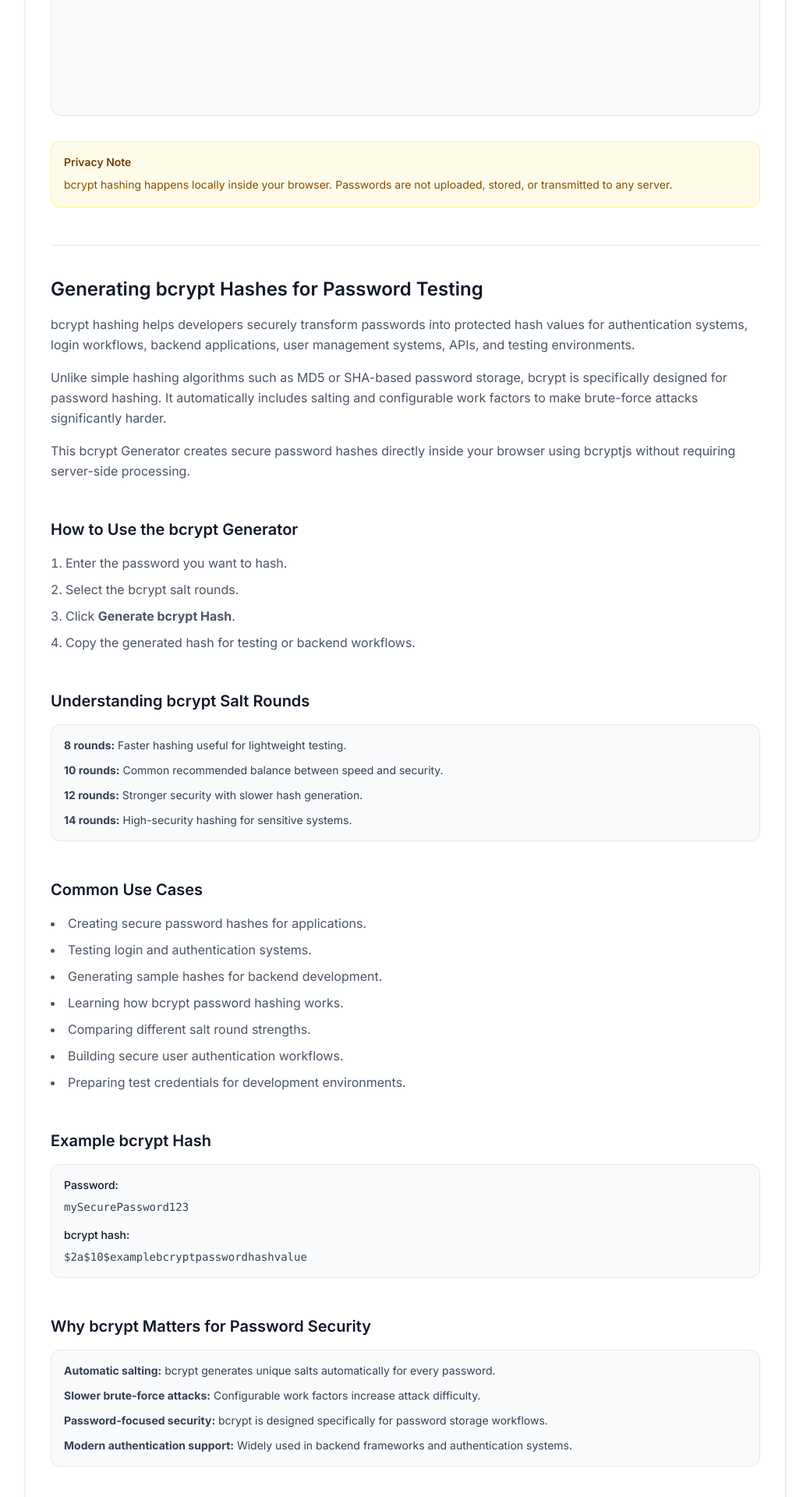
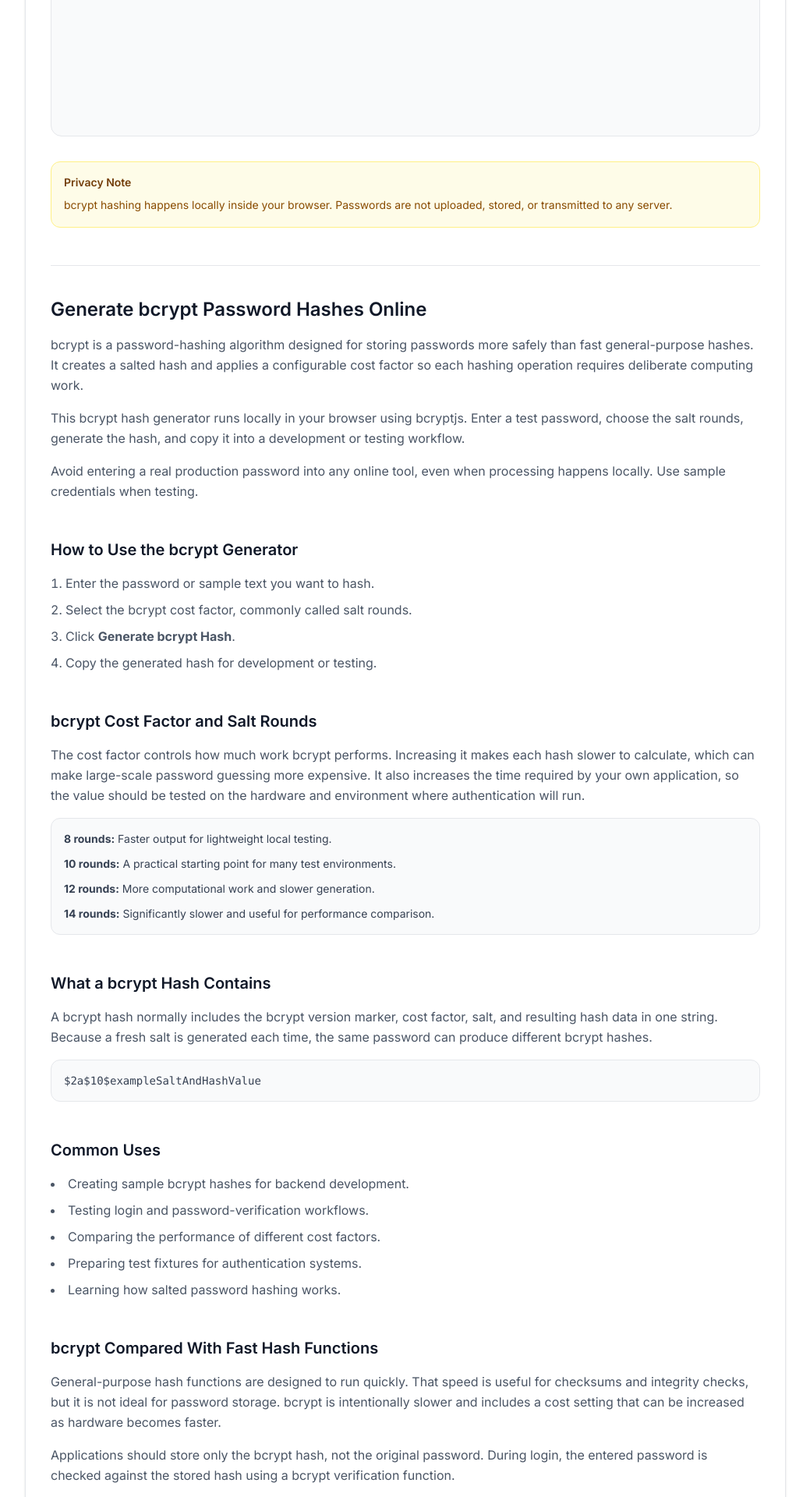
Before and after one commit to vaarunsonawwane-ops/yoryantra-new, a Next.js app: page /tools/bcrypt-generator in a window 1280 px wide. Shown: the part 880-2800 px from the top of the page at 78% size, without its empty margins (120-1159 px from the left). Built offline with nearby package versions, Linux system fonts and the light colour scheme.

Commit message:
bcrypt Generator SEO update

```diff
--- a/app/tools/bcrypt-generator/ToolClient.tsx
+++ b/app/tools/bcrypt-generator/ToolClient.tsx
@@ -38,8 +38,8 @@ export default function ToolClient() {
 
   return (
     <ToolShell
-      title="bcrypt Generator"
-      description="Generate secure bcrypt password hashes instantly with this free online bcrypt Generator."
+      title="bcrypt Hash Generator"
+      description="Generate salted bcrypt password hashes online with selectable cost factors. Hashing runs locally in your browser for development and testing."
     >
       {/* PASSWORD */}
       <div>
@@ -111,8 +111,8 @@ export default function ToolClient() {
       </div>
 
       {/* OUTPUT */}
-      <div className="mt-8">
-        <div className="flex items-center justify-between mb-3">
+      <div className="mt-8 min-w-0">
+        <div className="flex items-center justify-between gap-3 mb-3">
           <h3 className="text-lg font-semibold text-gray-900">
             Generated bcrypt Hash
           </h3>
@@ -131,7 +131,7 @@ export default function ToolClient() {
           )}
         </div>
 
-        <div className="yoryantra-output min-h-[140px] flex items-center text-sm break-words">
+        <div className="yoryantra-output min-h-[140px] min-w-0 flex items-center text-sm break-all">
           {hash ||
             "Generated bcrypt hash will appear here..."}
         </div>
@@ -153,27 +153,19 @@ export default function ToolClient() {
       <section className="mt-12 border-t border-gray-200 pt-10 space-y-12">
         <div>
           <h2 className="text-2xl font-semibold text-gray-900">
-            Generating bcrypt Hashes for Password Testing
+            Generate bcrypt Password Hashes Online
           </h2>
 
           <p className="mt-4 text-gray-600 leading-relaxed">
-            bcrypt hashing helps developers securely transform passwords into
-            protected hash values for authentication systems, login workflows,
-            backend applications, user management systems, APIs, and testing
-            environments.
+            bcrypt is a password-hashing algorithm designed for storing passwords more safely than fast general-purpose hashes. It creates a salted hash and applies a configurable cost factor so each hashing operation requires deliberate computing work.
           </p>
 
           <p className="mt-4 text-gray-600 leading-relaxed">
-            Unlike simple hashing algorithms such as MD5 or SHA-based password
-            storage, bcrypt is specifically designed for password hashing. It
-            automatically includes salting and configurable work factors to make
-            brute-force attacks significantly harder.
+            This bcrypt hash generator runs locally in your browser using bcryptjs. Enter a test password, choose the salt rounds, generate the hash, and copy it into a development or testing workflow.
           </p>
 
           <p className="mt-4 text-gray-600 leading-relaxed">
-            This bcrypt Generator creates secure password hashes directly inside
-            your browser using bcryptjs without requiring server-side
-            processing.
+            Avoid entering a real production password into any online tool, even when processing happens locally. Use sample credentials when testing.
           </p>
         </div>
 
@@ -183,142 +175,74 @@ export default function ToolClient() {
           </h2>
 
           <ol className="mt-4 list-decimal list-inside space-y-2 text-gray-600 leading-relaxed">
-            <li>
-              Enter the password you want to hash.
-            </li>
-
-            <li>
-              Select the bcrypt salt rounds.
-            </li>
-
-            <li>
-              Click <strong>Generate bcrypt Hash</strong>.
-            </li>
-
-            <li>
-              Copy the generated hash for testing or backend workflows.
-            </li>
+            <li>Enter the password or sample text you want to hash.</li>
+            <li>Select the bcrypt cost factor, commonly called salt rounds.</li>
+            <li>Click <strong>Generate bcrypt Hash</strong>.</li>
+            <li>Copy the generated hash for development or testing.</li>
           </ol>
         </div>
 
         <div>
           <h2 className="text-xl font-semibold text-gray-900">
-            Understanding bcrypt Salt Rounds
+            bcrypt Cost Factor and Salt Rounds
           </h2>
+
+          <p className="mt-4 text-gray-600 leading-relaxed">
+            The cost factor controls how much work bcrypt performs. Increasing it makes each hash slower to calculate, which can make large-scale password guessing more expensive. It also increases the time required by your own application, so the value should be tested on the hardware and environment where authentication will run.
+          </p>
 
           <div className="mt-4 rounded-xl border border-gray-200 bg-gray-50 p-4 text-sm text-gray-700">
             <ul className="space-y-3">
-              <li>
-                <strong>8 rounds:</strong> Faster hashing useful for lightweight
-                testing.
-              </li>
-
-              <li>
-                <strong>10 rounds:</strong> Common recommended balance between
-                speed and security.
-              </li>
-
-              <li>
-                <strong>12 rounds:</strong> Stronger security with slower hash
-                generation.
-              </li>
-
-              <li>
-                <strong>14 rounds:</strong> High-security hashing for sensitive
-                systems.
-              </li>
+              <li><strong>8 rounds:</strong> Faster output for lightweight local testing.</li>
+              <li><strong>10 rounds:</strong> A practical starting point for many test environments.</li>
+              <li><strong>12 rounds:</strong> More computational work and slower generation.</li>
+              <li><strong>14 rounds:</strong> Significantly slower and useful for performance comparison.</li>
             </ul>
           </div>
         </div>
 
         <div>
           <h2 className="text-xl font-semibold text-gray-900">
-            Common Use Cases
+            What a bcrypt Hash Contains
           </h2>
 
-          <ul className="mt-4 list-disc list-inside space-y-2 text-gray-600 leading-relaxed">
-            <li>
-              Creating secure password hashes for applications.
-            </li>
-
-            <li>
-              Testing login and authentication systems.
-            </li>
-
-            <li>
-              Generating sample hashes for backend development.
-            </li>
-
-            <li>
-              Learning how bcrypt password hashing works.
-            </li>
-
-            <li>
-              Comparing different salt round strengths.
-            </li>
-
-            <li>
-              Building secure user authentication workflows.
-            </li>
-
-            <li>
-              Preparing test credentials for development environments.
-            </li>
-          </ul>
-        </div>
-
-        <div>
-          <h2 className="text-xl font-semibold text-gray-900">
-            Example bcrypt Hash
-          </h2>
+          <p className="mt-4 text-gray-600 leading-relaxed">
+            A bcrypt hash normally includes the bcrypt version marker, cost factor, salt, and resulting hash data in one string. Because a fresh salt is generated each time, the same password can produce different bcrypt hashes.
+          </p>
 
           <div className="mt-4 rounded-xl border border-gray-200 bg-gray-50 p-4 text-sm text-gray-700 overflow-auto">
-            <p className="font-medium text-gray-900">
-              Password:
-            </p>
-
-            <pre className="mt-2 whitespace-pre-wrap break-words">
-{`mySecurePassword123`}
-            </pre>
-
-            <p className="mt-4 font-medium text-gray-900">
-              bcrypt hash:
-            </p>
-
-            <pre className="mt-2 whitespace-pre-wrap break-words">
-{`$2a$10$examplebcryptpasswordhashvalue`}
+            <pre className="whitespace-pre-wrap break-all">
+{`$2a$10$exampleSaltAndHashValue`}
             </pre>
           </div>
         </div>
 
         <div>
           <h2 className="text-xl font-semibold text-gray-900">
-            Why bcrypt Matters for Password Security
+            Common Uses
           </h2>
 
-          <div className="mt-4 rounded-xl border border-gray-200 bg-gray-50 p-4 text-sm text-gray-700">
-            <ul className="space-y-3">
-              <li>
-                <strong>Automatic salting:</strong> bcrypt generates unique
-                salts automatically for every password.
-              </li>
+          <ul className="mt-4 list-disc list-inside space-y-2 text-gray-600 leading-relaxed">
+            <li>Creating sample bcrypt hashes for backend development.</li>
+            <li>Testing login and password-verification workflows.</li>
+            <li>Comparing the performance of different cost factors.</li>
+            <li>Preparing test fixtures for authentication systems.</li>
+            <li>Learning how salted password hashing works.</li>
+          </ul>
+        </div>
 
-              <li>
-                <strong>Slower brute-force attacks:</strong> Configurable work
-                factors increase attack difficulty.
-              </li>
+        <div>
+          <h2 className="text-xl font-semibold text-gray-900">
+            bcrypt Compared With Fast Hash Functions
+          </h2>
 
-              <li>
-                <strong>Password-focused security:</strong> bcrypt is designed
-                specifically for password storage workflows.
-              </li>
+          <p className="mt-4 text-gray-600 leading-relaxed">
+            General-purpose hash functions are designed to run quickly. That speed is useful for checksums and integrity checks, but it is not ideal for password storage. bcrypt is intentionally slower and includes a cost setting that can be increased as hardware becomes faster.
+          </p>
 
-              <li>
-                <strong>Modern authentication support:</strong> Widely used in
-                backend frameworks and authentication systems.
-              </li>
-            </ul>
-          </div>
+          <p className="mt-4 text-gray-600 leading-relaxed">
+            Applications should store only the bcrypt hash, not the original password. During login, the entered password is checked against the stored hash using a bcrypt verification function.
+          </p>
         </div>
 
         <div>
@@ -328,107 +252,67 @@ export default function ToolClient() {
 
           <div className="mt-5 space-y-6">
             <div>
-              <h3 className="font-semibold text-gray-900">
-                What is bcrypt?
-              </h3>
-
+              <h3 className="font-semibold text-gray-900">What is bcrypt?</h3>
               <p className="mt-2 text-gray-600 leading-relaxed">
-                bcrypt is a password hashing algorithm designed specifically for
-                secure password storage and authentication systems.
+                bcrypt is a password-hashing algorithm that combines salting with a configurable cost factor.
               </p>
             </div>
 
             <div>
-              <h3 className="font-semibold text-gray-900">
-                What are bcrypt salt rounds?
-              </h3>
-
+              <h3 className="font-semibold text-gray-900">Can bcrypt hashes be decrypted?</h3>
               <p className="mt-2 text-gray-600 leading-relaxed">
-                Salt rounds control how much computational work bcrypt performs
-                while generating hashes. Higher rounds increase security but
-                also increase processing time.
+                No. bcrypt is designed as a one-way password-hashing function. Password verification compares an entered password against the stored hash.
               </p>
             </div>
 
             <div>
-              <h3 className="font-semibold text-gray-900">
-                Can bcrypt hashes be decrypted?
-              </h3>
-
+              <h3 className="font-semibold text-gray-900">Why does the same password generate different hashes?</h3>
               <p className="mt-2 text-gray-600 leading-relaxed">
-                No. bcrypt is a one-way hashing algorithm designed so the
-                original password cannot be directly recovered from the hash.
+                bcrypt generates a random salt for each hash. The salt is stored inside the final bcrypt string, allowing verification without storing it separately.
               </p>
             </div>
 
             <div>
-              <h3 className="font-semibold text-gray-900">
-                Is this bcrypt Generator secure?
-              </h3>
-
+              <h3 className="font-semibold text-gray-900">What bcrypt rounds should I choose?</h3>
               <p className="mt-2 text-gray-600 leading-relaxed">
-                Yes. Password hashing happens locally inside your browser
-                without uploading passwords externally.
+                Choose a cost that your application can calculate within an acceptable login time. Test it in the real deployment environment rather than relying on one universal value.
               </p>
             </div>
 
             <div>
-              <h3 className="font-semibold text-gray-900">
-                Is bcrypt generation processed on the server?
-              </h3>
+              <h3 className="font-semibold text-gray-900">Does this tool upload passwords?</h3>
+              <p className="mt-2 text-gray-600 leading-relaxed">
+                No. Hash generation runs in your browser. For safety, use sample passwords rather than real credentials.
+              </p>
+            </div>
 
+            <div>
+              <h3 className="font-semibold text-gray-900">Can I use the generated hash in my application?</h3>
               <p className="mt-2 text-gray-600 leading-relaxed">
-                No. bcrypt hashing happens entirely inside your browser.
+                You can use it for development, testing, fixtures, and compatible bcrypt workflows. Production authentication should generate and verify hashes inside the trusted application environment.
               </p>
             </div>
           </div>
         </div>
 
         <div>
-          <h2 className="text-xl font-semibold text-gray-900">
-            Related Tools
-          </h2>
-
-          <p className="mt-3 text-gray-600 leading-relaxed">
-            bcrypt hashing often connects with authentication systems, password
-            management workflows, API security, JWT authentication, and backend
-            application development.
-          </p>
+          <h2 className="text-xl font-semibold text-gray-900">Related Tools</h2>
 
           <div className="mt-4 flex flex-wrap gap-3">
-            <Link
-              href="/tools/api-key-generator"
-              className="yoryantra-btn-outline"
-            >
+            <Link href="/tools/password-generator" className="yoryantra-btn-outline">
+              Password Generator
+            </Link>
+            <Link href="/tools/hash-generator" className="yoryantra-btn-outline">
+              Hash Generator
+            </Link>
+            <Link href="/tools/hmac-generator" className="yoryantra-btn-outline">
+              HMAC Generator
+            </Link>
+            <Link href="/tools/api-key-generator" className="yoryantra-btn-outline">
               API Key Generator
             </Link>
-
-            <Link
-              href="/tools/jwt-decoder"
-              className="yoryantra-btn-outline"
-            >
+            <Link href="/tools/jwt-decoder" className="yoryantra-btn-outline">
               JWT Decoder
-            </Link>
-
-            <Link
-              href="/tools/password-generator"
-              className="yoryantra-btn-outline"
-            >
-              Password Generator
-            </Link>
-
-            <Link
-              href="/tools/hmac-generator"
-              className="yoryantra-btn-outline"
-            >
-              HMAC Generator
-            </Link>
-
-            <Link
-              href="/tools/hash-generator"
-              className="yoryantra-btn-outline"
-            >
-              Hash Generator
             </Link>
           </div>
         </div>
--- a/app/tools/bcrypt-generator/page.tsx
+++ b/app/tools/bcrypt-generator/page.tsx
@@ -1,18 +1,21 @@
 import ToolClient from "./ToolClient";
 
 export const metadata = {
-  title: "bcrypt Generator Online Free | Yoryantra",
+  title: "bcrypt Hash Generator Online | Yoryantra",
 
   description:
-    "Generate secure bcrypt password hashes instantly with this free online bcrypt Generator.",
+    "Generate bcrypt password hashes online with selectable cost factors. Create salted bcrypt hashes locally in your browser for development and testing.",
 
   keywords: [
     "bcrypt generator",
     "bcrypt hash generator",
-    "password hash generator",
     "bcrypt online",
-    "bcrypt password generator",
-    "developer tools",
+    "bcrypt password hash generator",
+    "generate bcrypt hash",
+    "bcrypt password",
+    "bcrypt cost factor",
+    "bcrypt salt rounds",
+    "online password hash generator",
   ],
 
   alternates: {
@@ -21,10 +24,10 @@ export const metadata = {
   },
 
   openGraph: {
-    title: "bcrypt Generator Online Free | Yoryantra",
+    title: "bcrypt Hash Generator Online | Yoryantra",
 
     description:
-      "Generate secure bcrypt password hashes instantly online.",
+      "Generate salted bcrypt password hashes online with selectable cost factors, directly in your browser.",
 
     url:
       "https://yoryantra.com/tools/bcrypt-generator",
@@ -41,7 +44,7 @@ export const metadata = {
       "bcrypt Generator Online Free | Yoryantra",
 
     description:
-      "Generate secure bcrypt password hashes instantly.",
+      "Generate salted bcrypt password hashes locally with selectable cost factors.",
   },
 };
 
```
Also changed, not shown: app/data/tools.tsx (+5 -3 lines).
